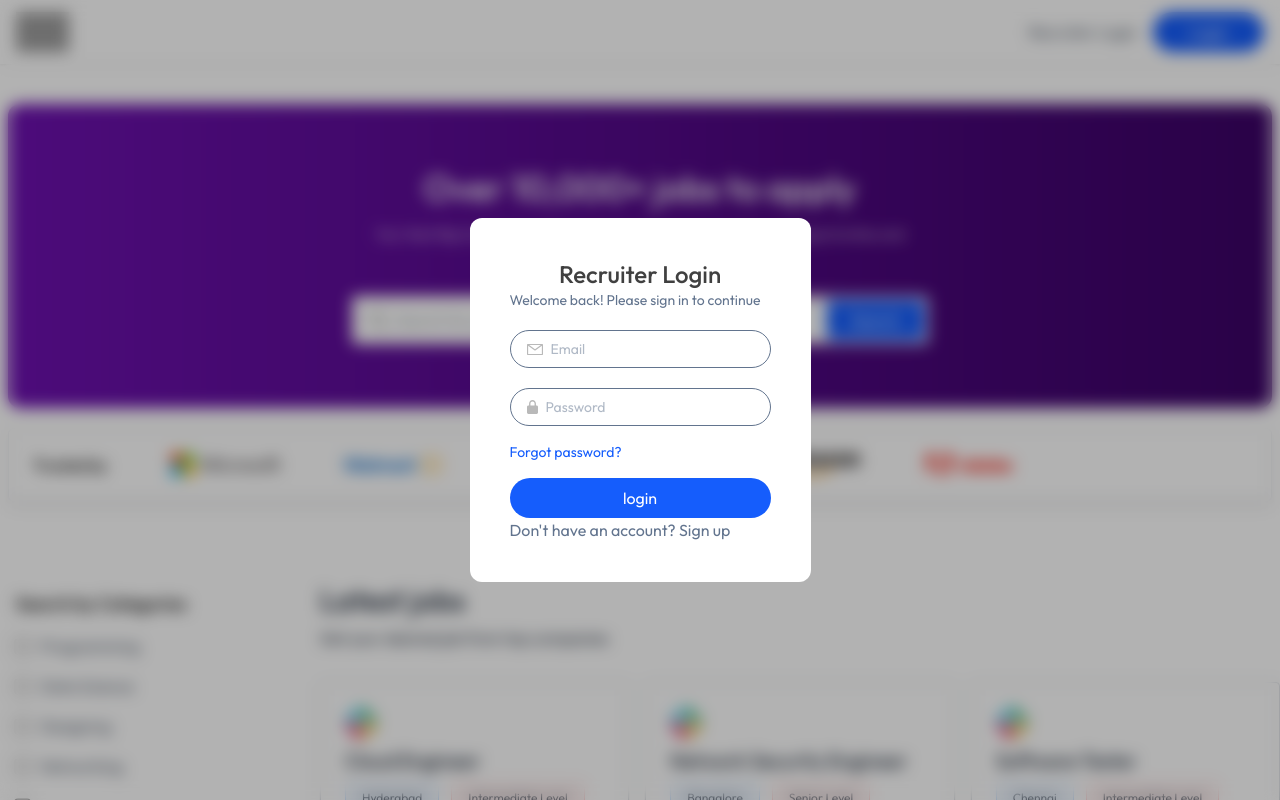
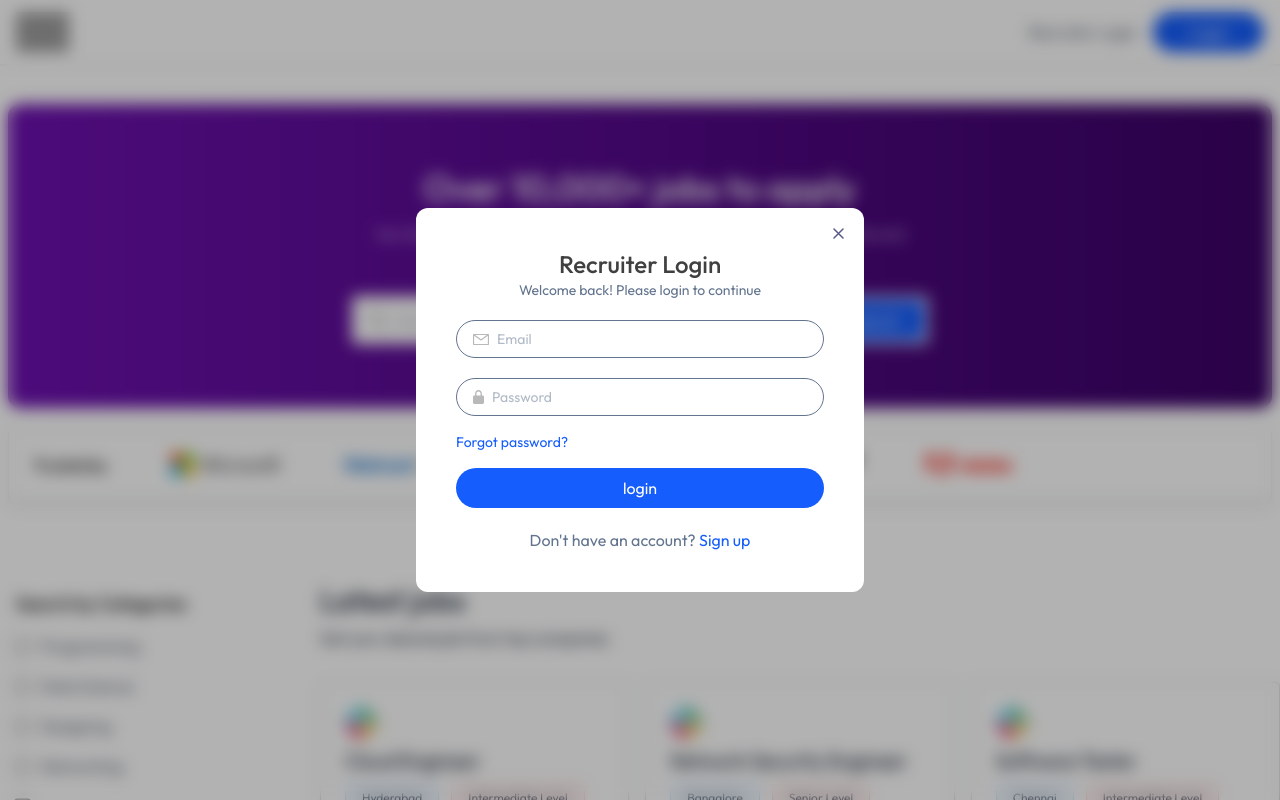
Before and after one commit to karunasindhuadak/hireflow-job-portal, a React (Vite) app in the folder client/: page / in a window 1280 px wide. Both pictures are taken after a click on the button "Recruiter Login". Shown: the top 800 px of the page. Built offline with nearby package versions, Linux system fonts and the light colour scheme; no server answers; grey boxes are pictures that could not be loaded.

Commit message:
feat: implement recruiter dashboard with job management features and enhance recruiter login experience

```diff
--- a/client/src/App.jsx
+++ b/client/src/App.jsx
@@ -5,6 +5,11 @@ import ApplyJob from "./pages/ApplyJob";
 import Applications from "./pages/Applications";
 import RecruiterLogin from "./components/RecruiterLogin";
 import { AppContext } from "./context/AppContext";
+import Dashboard from "./pages/Dashboard";
+import AddJob from "./pages/AddJob";
+import ManageJobs from "./pages/ManageJobs";
+import ViewApplications from "./pages/ViewApplications";
+import "quill/dist/quill.snow.css";
 
 const App = () => {
   const { showRecruiterLogin } = useContext(AppContext);
@@ -15,6 +20,11 @@ const App = () => {
         <Route path="/" element={<Home />} />
         <Route path="/apply-job/:id" element={<ApplyJob />} />
         <Route path="/applications" element={<Applications />} />
+        <Route path="/dashboard" element={<Dashboard />}>
+          <Route path="add-job" element={<AddJob />} />
+          <Route path="manage-jobs" element={<ManageJobs />} />
+          <Route path="view-applications" element={<ViewApplications />} />
+        </Route>
       </Routes>
     </div>
   );
--- a/client/src/components/RecruiterLogin.jsx
+++ b/client/src/components/RecruiterLogin.jsx
@@ -1,5 +1,6 @@
-import React, { useState } from "react";
+import React, { useContext, useEffect, useState } from "react";
 import { assets } from "../assets/assets";
+import { AppContext } from "../context/AppContext";
 
 const RecruiterLogin = () => {
   const [state, setState] = useState("Login");
@@ -7,25 +8,72 @@ const RecruiterLogin = () => {
   const [password, setPassword] = useState("");
   const [email, setEmail] = useState("");
 
-  const [image, setImage] = useState(false);
+  const [image, setImage] = useState(null);
   const [isTextDataSubmited, setIsTextDataSubmited] = useState(false);
+  const { setShowRecruiterLogin } = useContext(AppContext);
+
+  const handleFormSubmit = async (e) => {
+    e.preventDefault();
+    if (state === "Sign Up" && !isTextDataSubmited) {
+      setIsTextDataSubmited(true);
+    }
+  };
+
+  useEffect(() => {
+    document.body.style.overflow = "hidden";
+    return () => {
+      document.body.style.overflow = "unset";
+    };
+  }, []);
   return (
-    <div className="absolute top-0 left-0 right-0 bottom-0 z-10 backdrop-blur-sm bg-black/30 flex justify-center items-center">
-      <form className="relative bg-white p-10 rounded-xl text-slate-500">
+    <div
+      className="absolute top-0 left-0 right-0 bottom-0 z-10 backdrop-blur-sm bg-black/30 flex justify-center items-center"
+      onClick={(e) => {
+        if (e.target === e.currentTarget) setShowRecruiterLogin(false);
+      }}
+    >
+      <form
+        onSubmit={handleFormSubmit}
+        aria-label={`Recruiter ${state} form`}
+        className="relative bg-white p-10 rounded-xl text-slate-500 max-w-md w-full mx-4 animate-fade-in"
+      >
         <h1 className="text-center text-2xl text-neutral-700 font-medium">
           Recruiter {state}
         </h1>
-        <p className="text-sm">
+        <p className="text-sm text-center">
           Welcome back! Please{" "}
-          <span>{state === "Login" ? "sign in" : "sign up"}</span> to continue
+          <span>{state === "Login" ? "login" : "sign up"}</span> to continue
         </p>
+        {state === "Sign Up" && isTextDataSubmited ? (
+          <>
+            <div className="flex items-center gap-4 my-10">
+              <label htmlFor="image">
+                <img
+                  className="w-16 rounded-full"
+                  src={image ? URL.createObjectURL(image) : assets.upload_area}
+                  alt=""
+                />
+                <input
+                  onChange={(e) => setImage(e.target.files[0])}
+                  type="file"
+                  name=""
+                  id="image"
+                  hidden
+                />
+              </label>
+              <p>
+                Upload Company <br /> logo
+              </p>
+            </div>
+          </>
+        ) : (
           <>
             {state !== "Login" && (
               <div className="border px-4 py-2 flex items-center gap-2 rounded-full mt-5">
                 <img src={assets.person_icon} alt="" />
                 <input
                   onChange={(e) => setName(e.target.value)}
-                className="outline-none text-sm"
+                  className="outline-none text-sm w-full"
                   value={name}
                   type="text"
                   placeholder="Company Name"
@@ -37,9 +85,9 @@ const RecruiterLogin = () => {
               <img src={assets.email_icon} alt="" />
               <input
                 onChange={(e) => setEmail(e.target.value)}
-              className="outline-none text-sm"
+                className="outline-none text-sm w-full"
                 value={email}
-              type="text"
+                type="email"
                 placeholder="Email"
                 required
               />
@@ -48,39 +96,62 @@ const RecruiterLogin = () => {
               <img src={assets.lock_icon} alt="" />
               <input
                 onChange={(e) => setPassword(e.target.value)}
-              className="outline-none text-sm"
+                className="outline-none text-sm w-full"
                 value={password}
-              type="text"
+                type="password"
                 placeholder="Password"
                 required
               />
             </div>
-          <p className="text-sm text-blue-600 my-4 cursor-pointer">
+          </>
+        )}
+
+        {state === "Login" && (
+          <p className="text-sm text-blue-600 mt-4 cursor-pointer">
             Forgot password?
           </p>
-        </>
-        <button className="bg-blue-600 w-full text-white py-2 rounded-full">
-          {state === "Login" ? "login" : "create account"}
+        )}
+
+        <button
+          type="submit"
+          className="bg-blue-600 hover:bg-blue-700 active:bg-blue-800 transition-colors duration-200 mt-4 w-full text-white py-2 rounded-full cursor-pointer"
+        >
+          {state === "Login"
+            ? "login"
+            : isTextDataSubmited
+              ? "create account"
+              : "next"}
         </button>
         {state === "Login" && (
-          <p>
+          <p className="mt-5 text-center">
             Don't have an account?{" "}
             <span
-              className="cursor-pointer"
-              onClick={() => setState("Sign up")}
+              className="text-blue-600 cursor-pointer"
+              onClick={() => setState("Sign Up")}
             >
               Sign up
             </span>
           </p>
         )}
-        {state === "Sign up" && (
-          <p>
+        {state === "Sign Up" && (
+          <p className="mt-5 text-center">
             Already have an account?{" "}
-            <span className="cursor-pointer" onClick={() => setState("Login")}>
+            <span
+              className="text-blue-600 cursor-pointer"
+              onClick={() => setState("Login")}
+            >
               Login
             </span>
           </p>
         )}
+        <button
+          type="button"
+          onClick={() => setShowRecruiterLogin(false)}
+          className="absolute top-5 right-5 cursor-pointer"
+          aria-label="Close recruiter login"
+        >
+          <img src={assets.cross_icon} alt="" />
+        </button>
       </form>
     </div>
   );
--- a/client/src/index.css
+++ b/client/src/index.css
@@ -13,6 +13,22 @@
 
 ::-webkit-scrollbar {
   display: none;
+}
+
+/* ── Modal entrance animation ── */
+@keyframes fade-in {
+  from {
+    opacity: 0;
+    transform: scale(0.95) translateY(10px);
+  }
+  to {
+    opacity: 1;
+    transform: scale(1) translateY(0);
+  }
+}
+
+.animate-fade-in {
+  animation: fade-in 0.25s ease-out;
 }
 
 /* ── Rich Text (Job Description) ── */
--- /dev/null
+++ b/client/src/pages/AddJob.jsx
@@ -0,0 +1,104 @@
+import React, { useEffect, useRef, useState } from "react";
+import Quill from "quill";
+import { JobCategories, JobLocations } from "../assets/assets";
+
+const AddJob = () => {
+  const [title, setTitle] = useState("");
+  const [category, setCategory] = useState("Programming");
+  const [location, setLocation] = useState("Bangalore");
+  const [level, setLevel] = useState("Beginner Level");
+  const [salary, setSalary] = useState(0);
+
+  //   console.log("Salary: ", salary);
+
+  const editorRef = useRef(null);
+  const quillRef = useRef(null);
+
+  useEffect(() => {
+    if (!quillRef.current && editorRef.current) {
+      quillRef.current = new Quill(editorRef.current, {
+        theme: "snow",
+      });
+    }
+  }, []);
+
+  return (
+    <form className="container p-4 flex flex-col w-full items-start gap-3">
+      <div className="w-full">
+        <p className="mb-2">Job Title</p>
+        <input
+          onChange={(e) => setTitle(e.target.value)}
+          type="text"
+          placeholder="Type here"
+          value={title}
+          required
+          className="w-full max-w-lg px-3 py-2 border-2 border-gray-300 rounded"
+        />
+      </div>
+
+      <div className="w-full max-w-lg">
+        <p className="my-2">Job Description</p>
+        <div ref={editorRef}></div>
+      </div>
+
+      <div className="flex flex-col sm:flex-row gap-2 w-full sm:gap-8">
+        <div>
+          <p className="mb-2">Job Category</p>
+          <select
+            className="w-full px-3 py-2 border-2 border-gray-300 rounded"
+            onChange={(e) => setCategory(e.target.value)}
+          >
+            {JobCategories.map((category, index) => (
+              <option key={index} value={category}>
+                {category}
+              </option>
+            ))}
+          </select>
+        </div>
+
+        <div>
+          <p className="mb-2">Job Location</p>
+          <select
+            className="w-full px-3 py-2 border-2 border-gray-300 rounded"
+            onChange={(e) => setLocation(e.target.value)}
+          >
+            {JobLocations.map((location, index) => (
+              <option key={index} value={location}>
+                {location}
+              </option>
+            ))}
+          </select>
+        </div>
+
+        <div>
+          <p className="mb-2">Job Level</p>
+          <select
+            className="w-full px-3 py-2 border-2 border-gray-300 rounded"
+            onChange={(e) => setLevel(e.target.value)}
+          >
+            <option value="Beginner Level">Beginner Level</option>
+            <option value="Intermediate Level">Intermediate Level</option>
+            <option value="Senior Level">Senior Level</option>
+          </select>
+        </div>
+      </div>
+
+      <div>
+        <p className="mb-2">Salary</p>
+        <input
+          onChange={(e) => setSalary(e.target.value)}
+          type="number"
+          min={0}
+          placeholder="Enter salary"
+          className="w-full px-3 py-2 border-2 border-gray-300 rounded sm:w-[150px]"
+        />
+      </div>
+
+      <button className="w-28 py-3 mt-4 bg-black text-white rounded">
+        ADD
+      </button>
+    </form>
+  );
+};
+
+export default AddJob;
--- /dev/null
+++ b/client/src/pages/Dashboard.jsx
@@ -0,0 +1,78 @@
+import React from "react";
+import { assets } from "../assets/assets";
+import { NavLink, Outlet } from "react-router-dom";
+
+const Dashboard = () => {
+  return (
+    <div className="min-h-screen">
+      {/*Navbar for Recruiter Panel*/}
+      <div className="shadow py-4">
+        <div className="px-5 flex justify-between items-center">
+          <img
+            className="max-sm:w-32 sm:h-10 cursor-pointer"
+            src={assets.logo}
+            alt=""
+          />
+          <div className="flex items-center gap-3">
+            <p className="max-sm:hidden">Welcome, Karunasindhu</p>
+            <div className="relative group">
+              <img
+                className="w-8 border rounded-full"
+                src={assets.company_icon}
+                alt=""
+              />
+              <div className="absolute hidden group-hover:block top-0 right-0 z-10 text-black rounded pt-12">
+                <ul className="list-none m-0 p-2 bg-white rounded-md border text-sm">
+                  <li className="py-1 px-2 cursor-pointer pr-10">Logout</li>
+                </ul>
+              </div>
+            </div>
+          </div>
+        </div>
+      </div>
+
+      <div className="flex items-start">
+        {/* Left Sidebar */}
+        <div className="inline-block min-h-screen border-r-2">
+          <ul className="flex flex-col items-start pt-5 text-gray-800">
+            <NavLink
+              className={({ isActive }) =>
+                `flex items-center p-3 sm:px-6 gap-2 w-full hover:bg-gray-100 ${isActive && "bg-blue-100 border-r-4 border-blue-500"}`
+              }
+              to={"/dashboard/add-job"}
+            >
+              <img className="min-w-4" src={assets.add_icon} alt="" />
+              <p className="max-sm:hidden">Add Job</p>
+            </NavLink>
+
+            <NavLink
+              className={({ isActive }) =>
+                `flex items-center p-3 sm:px-6 gap-2 w-full hover:bg-gray-100 ${isActive && "bg-blue-100 border-r-4 border-blue-500"}`
+              }
+              to={"/dashboard/manage-jobs"}
+            >
+              <img className="min-w-4" src={assets.home_icon} alt="" />
+              <p className="max-sm:hidden">Manage Jobs</p>
+            </NavLink>
+
+            <NavLink
+              className={({ isActive }) =>
+                `flex items-center p-3 sm:px-6 gap-2 w-full hover:bg-gray-100 ${isActive && "bg-blue-100 border-r-4 border-blue-500"}`
+              }
+              to={"/dashboard/view-applications"}
+            >
+              <img className="min-w-4" src={assets.person_tick_icon} alt="" />
+              <p className="max-sm:hidden">View Applications</p>
+            </NavLink>
+          </ul>
+        </div>
+
+        <div>
+          <Outlet />
+        </div>
+      </div>
+    </div>
+  );
+};
+
+export default Dashboard;
--- /dev/null
+++ b/client/src/pages/ManageJobs.jsx
@@ -0,0 +1,7 @@
+import React from "react";
+
+const ManageJobs = () => {
+  return <div>ManageJobs</div>;
+};
+
+export default ManageJobs;
--- /dev/null
+++ b/client/src/pages/ViewApplications.jsx
@@ -0,0 +1,7 @@
+import React from "react";
+
+const ViewApplications = () => {
+  return <div>ViewApplications</div>;
+};
+
+export default ViewApplications;
```
Lines whose indentation alone changed are shown as unchanged.
